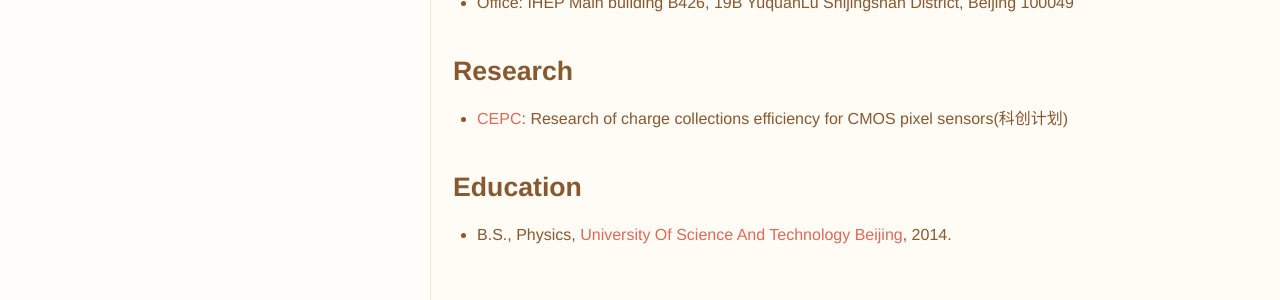
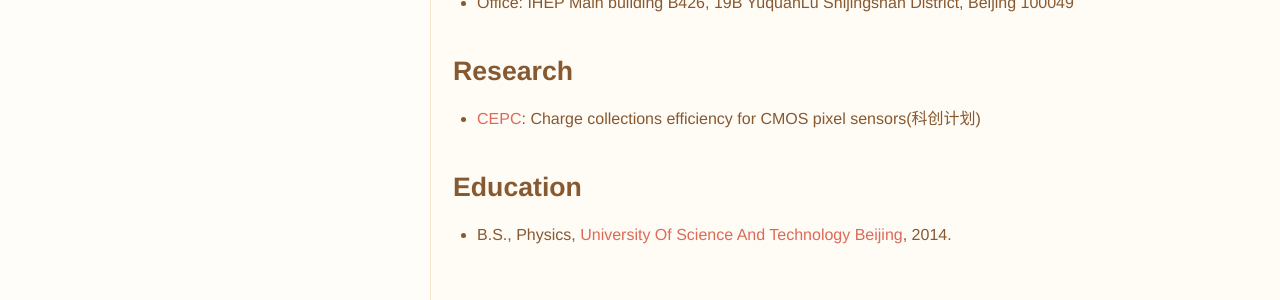
Before and after one commit to dt-np/xteam, a Jekyll site: the page built from _members/Tao_Yang.md, in a window 1280 px wide. Shown: the part 724-1024 px from the top of the page. Built offline with Jekyll 4.4.1, drawn with Linux system fonts in a browser that asks for light colours.

Commit message:
Update Tao_Yang.md

```diff
--- a/_members/Tao_Yang.md
+++ b/_members/Tao_Yang.md
@@ -11,7 +11,7 @@ BS USTB
 - Office: IHEP Main building B426, 19B YuquanLu Shijingshan District, Beijing 100049
 
 ## Research
-- [CEPC](http://cepc.ihep.ac.cn): Research of charge collections efficiency for CMOS pixel sensors(科创计划)
+- [CEPC](http://cepc.ihep.ac.cn): Charge collections efficiency for CMOS pixel sensors(科创计划)
 
 ## Education
 - B.S., Physics, [University Of Science And Technology Beijing](http://www.ustb.edu.cn/), 2014.
```
